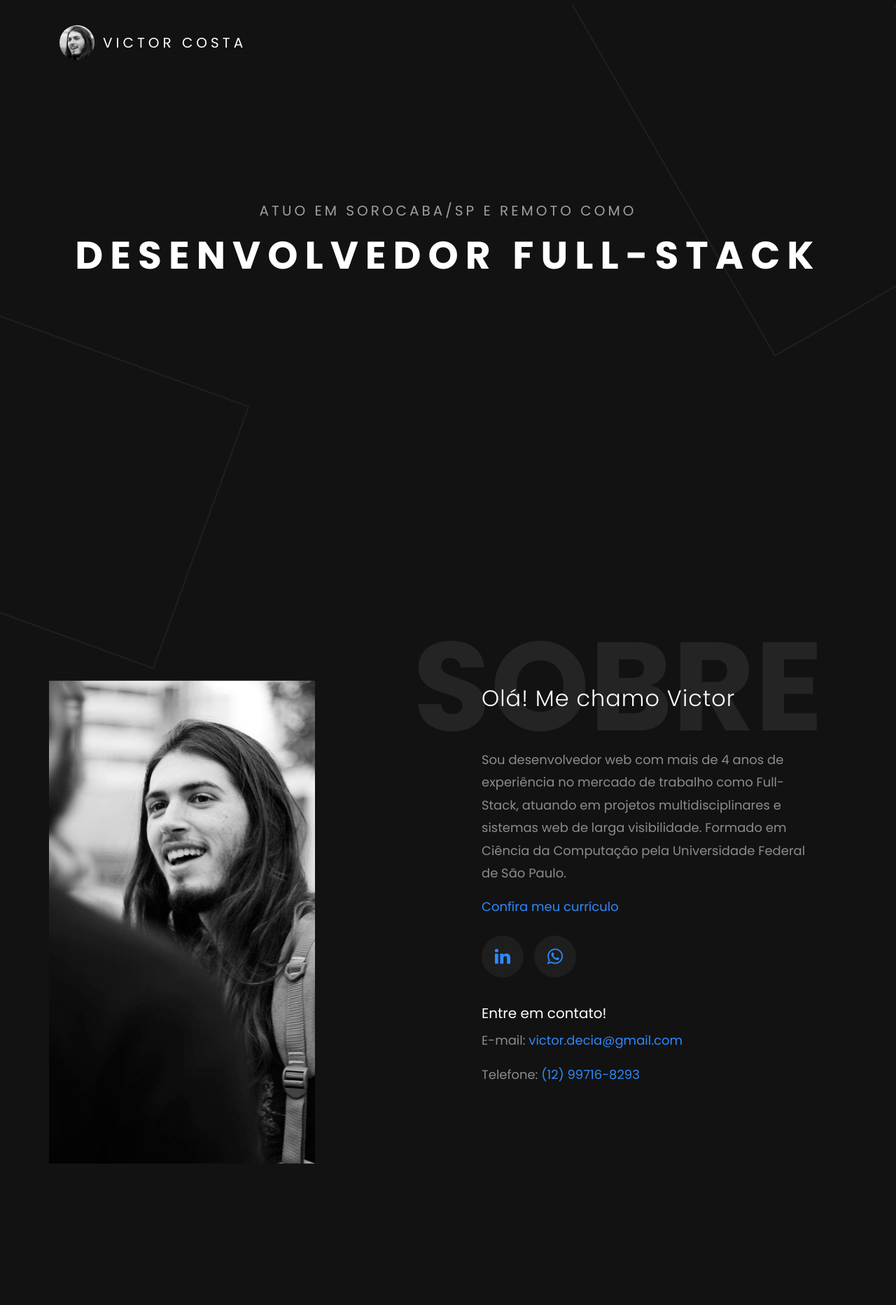
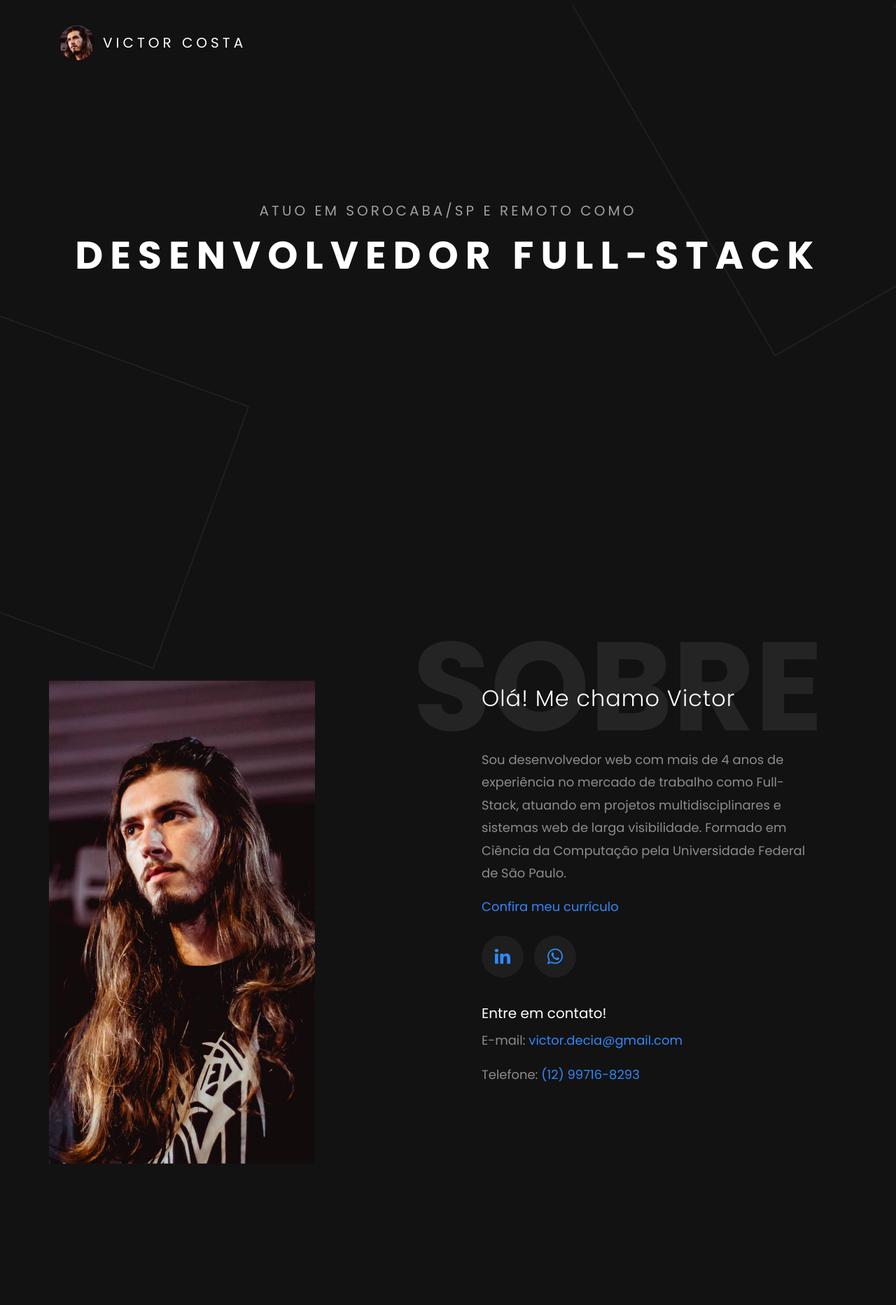
Before and after one commit to victordecia/victordecia.github.io, a plain HTML site: page index.html in a window 1280 px wide. Shown: the top 1865 px of the page at 70% size. Drawn offline with Linux system fonts and the light colour scheme; some packages are replaced by stand-ins of ours; no server answers; files whose address does not match are found by name.

Commit message:
Foto de perfil

```diff
--- a/index.html
+++ b/index.html
@@ -36,7 +36,7 @@
 			<nav id="colorlib-main-nav" role="navigation">
 				<a href="#" class="js-colorlib-nav-toggle colorlib-nav-toggle active"><i></i></a>
 				<div class="js-fullheight colorlib-table">
-					<div class="img" style="background-image: url(images/perfil-2.jpg);"></div>
+					<div class="img" style="background-image: url(images/perfil-inteira.jpg);"></div>
 					<div class="colorlib-table-cell js-fullheight">
 						<div class="row no-gutters">
 							<div class="col-md-12 text-center">
@@ -61,7 +61,7 @@
 						<div class="row">
 							<div class="col-md-12">
 								<div class="colorlib-navbar-brand">
-									<a class="colorlib-logo" href="index.html"><span class="logo-img" style="background-image: url(images/perfil-1.jpg);"></span>Victor Costa</a>
+									<a class="colorlib-logo" href="index.html"><span class="logo-img" style="background-image: url(images/perfil-miniatura.jpg);"></span>Victor Costa</a>
 								</div>
 								<!--a href="#" class="js-colorlib-nav-toggle colorlib-nav-toggle"><i></i></a-->
 							</div>
@@ -97,7 +97,7 @@
 				<section class="ftco-section about-section">
 					<div class="container">
 						<div class="row d-flex" data-scrollax-parent="true">
-							<div class="col-md-4 author-img" style="background-image: url(images/perfil-2.jpg);" data-scrollax=" properties: { translateY: '-70%'}"></div>
+							<div class="col-md-4 author-img" style="background-image: url(images/perfil-inteira.jpg);" data-scrollax=" properties: { translateY: '-70%'}"></div>
 							<div class="col-md-2"></div>
 							<div class="col-md-6 wrap ftco-animate">
 								<div class="about-desc">
```
Also changed, not shown: images/perfil-1.jpg (deleted), images/perfil-2.jpg (deleted), images/perfil-inteira.jpg (added), images/perfil-miniatura.jpg (added).
